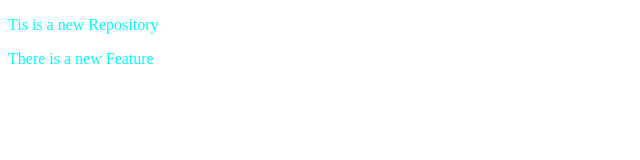
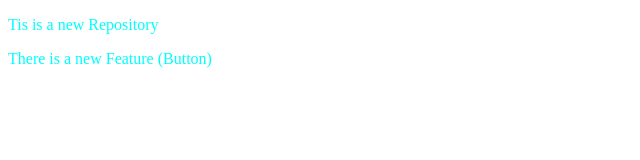
Before and after one commit to Muhammad-Danyal-Aslam/LocalRepo, a plain HTML site: page index.html in a window 1280 px wide. Shown: the full height of the page, 0-640 px from the left. Drawn offline with Linux system fonts and the light colour scheme.

```diff
--- a/index.html
+++ b/index.html
@@ -9,7 +9,7 @@
 <body>
     <div>
         <p>Tis is a new Repository</p>
-        <p>There is a new Feature</p>
+        <p>There is a new Feature (Button)</p>
     </div>
 </body>
 </html>
```
